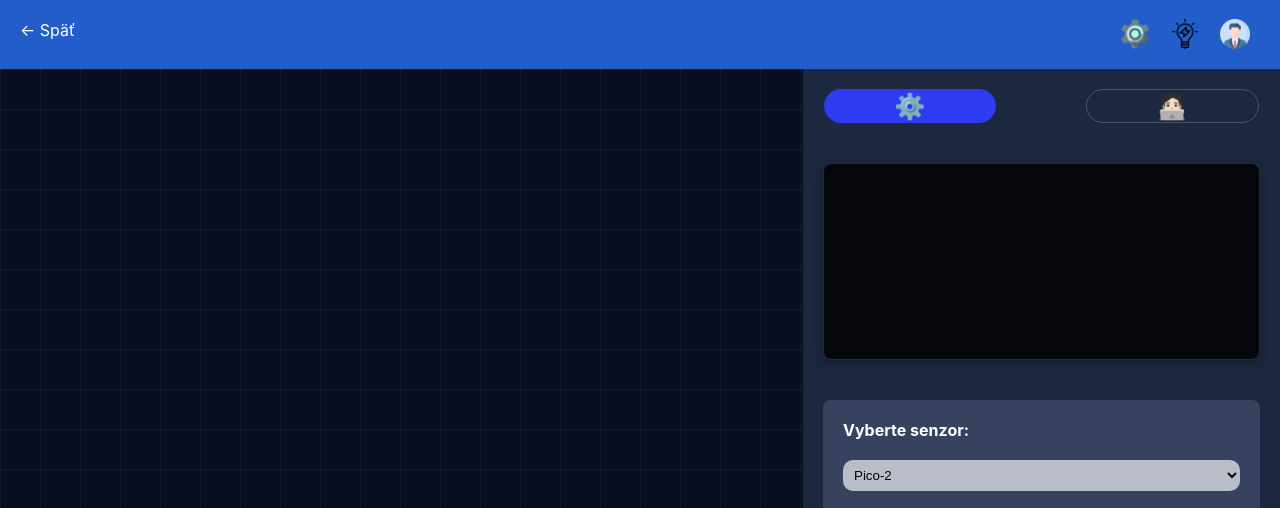
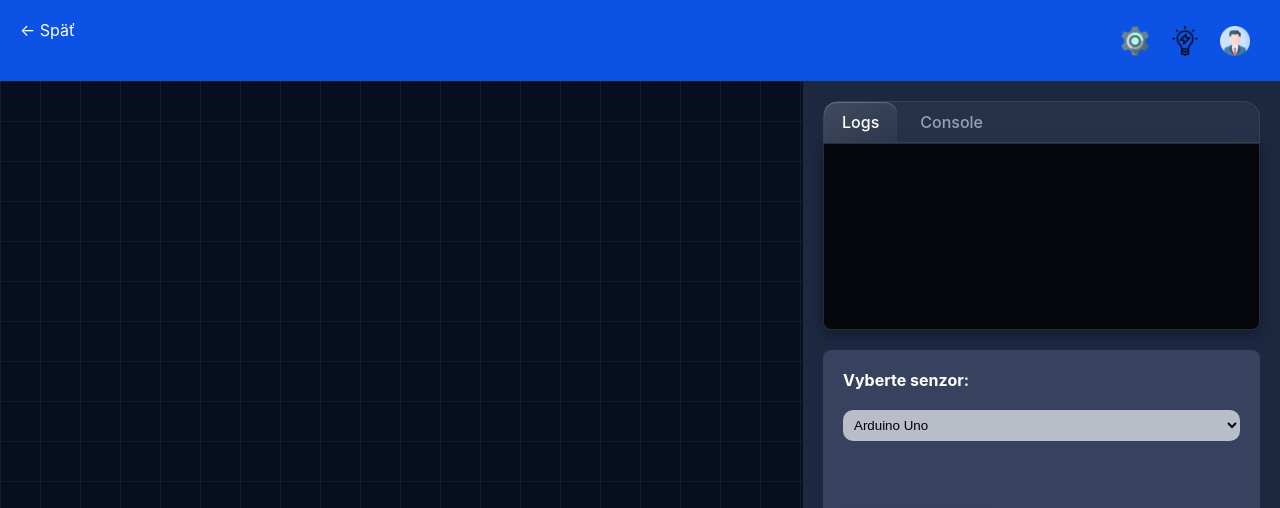
Before and after one commit to RealJarvis/soria-virtual-lab, a website: page lab/lab.html in a window 1280 px wide. Shown: the top 508 px of the page. Drawn offline with Linux system fonts and the light colour scheme.

Commit message:
improving the interface and making the cables sticky

```diff
--- a/lab/lab.css
+++ b/lab/lab.css
@@ -1,5 +1,5 @@
 body {
-    background-color: #0E1A2B;
+    background: #07152C;
     display: flex;
     flex-direction: column;
     margin: 0;
@@ -40,7 +40,7 @@ body {
     position: relative;
     padding-left: 30px;
     padding-right: 30px;
-    background-color: #225dc9;
+    background-color: #0c53e5;
     display: flex;
     flex: 0.5;
     justify-content: space-between;
@@ -131,17 +131,19 @@ body {
 #state-of {
     display: flex;
     flex-direction: column;
-    margin-top: 20px;
-    margin-bottom: 20px;
-    padding: 10px;
+
+    padding-left: 10px;
+    padding-right: 10px;
+    padding-bottom: 10px;
+
     background: rgba(0, 0, 0, 0.8);
     color: #f4f5f4;
     min-height: 175px;
     max-height: 175px;
     width: 415px;
-    border-radius: 8px;
+    border-radius: 0 0 8px 8px;
     /*border-radius: 23px 0 0 23px;*/
-    align-self: center;
+
     overflow-y: auto;
     overflow-x: hidden;
     border: 1px solid rgba(255,255,255,0.15);
@@ -209,11 +211,6 @@ body {
     color: white;
 }
 
-#interface-buttons {
-    display: flex;
-    gap: 90px;
-    justify-content: center;
-}
 
 #lab-control {
     display: flex;
@@ -226,30 +223,37 @@ body {
     cursor: pointer;
 }
 
-.icon-btn {
-    padding: 1px 70px;
-    border-radius: 25px;          /* pill shape */
-    cursor: pointer;
+
+#interface-buttons.tabs {
     display: flex;
-    align-items: center;
-    justify-content: center;
+    gap: 5px;
+    padding: 0 5px 0 0;
+    border-radius: 16px 16px 0 0;
 
-    /* default (inactive) look */
-    background: transparent;
-    border: 1px solid rgba(255,255,255,0.2);
+    background: rgba(255,255,255,0.05);
+    backdrop-filter: blur(10px);
+    border: 1px solid rgba(255,255,255,0.08);
 }
 
-.icon-btn.active {
-    background: #2e3bf0;        /* blue active background */
-    border: none;                 /* no border when active */
+.tab {
+    padding: 10px 18px;
+    border-radius: 12px 12px 0 0;
+    cursor: pointer;
+    transition: 0.2s;
+    font-weight: 500;
+    color: #94a3b8;
 }
 
-.icon-btn h1 {
-    font-size: 25px;
-    padding: 0;
-    margin: 0;
+.tab:hover {
+    background: rgba(255,255,255,0.05);
+}
 
+.tab.active {
+    color: white;
+    background: linear-gradient(145deg, rgba(255,255,255,0.12), rgba(255,255,255,0.03));
+    box-shadow: inset 0 1px 1px rgba(255,255,255,0.2);
 }
+
 /*custom menu for the right-click on the sensor picture*/
 #custom-menu {
     position: fixed;
@@ -276,8 +280,6 @@ body {
 
 .code-segment {
     display: none;             /* hidden initially */
-    margin-top: 20px;
-
     background: rgba(0, 0, 0, 0.8);
     backdrop-filter: blur(6px);
     align-self: center;
@@ -288,11 +290,10 @@ body {
     overflow-y: auto;
 }
 
-textarea {
+.code-segment textarea {
     resize: none;
-    margin: 10px;
-
-
+    border-radius: 0 0 8px 8px;
+    width: 415px;
 }
 
 
@@ -337,6 +338,7 @@ textarea {
     justify-content:center;
     border-radius: 15px;
     padding: 15px;
+    z-index: 1000;
 }
 
 .info-button {
--- a/lab/lab.html
+++ b/lab/lab.html
@@ -44,15 +44,21 @@
   <!-- Right: Controls -->
   <div class="interface">
     <!--Switch between the code and the settings for the sensors-->
-    <div id="interface-buttons">
-      <div class="icon-btn active" data-type="settings" onclick="switchMenu(this)"><h1>⚙️</h1></div>
-      <div class="icon-btn" data-type="code" onclick="switchMenu(this)"><h1>🧑🏻‍💻</h1></div>
+
+    <div class="tab-wrapper">
+      <div id="interface-buttons" class="tabs">
+        <div class="tab active" data-type="settings" onclick="switchMenu(this)">Logs</div>
+        <div class="tab" data-type="code" onclick="switchMenu(this)">Console</div>
+
+        <!-- CONTENT -->
+      </div>
+      <div id="state-of" class="settings-segment"></div>
+
+      <div class="code-segment">
+        <textarea class="code-segment" id="code" rows="5" cols="53"></textarea>
+        <script src="console.js"></script>
+      </div>
     </div>
-
-    <div id="state-of" class="settings-segment">
-
-    </div>
-
 
 
     <!--This is the custom menu for the right-click-->
@@ -80,10 +86,7 @@
     </select>
 -->
 
-    <div class="code-segment">
-      <textarea class="code-segment" id="code" rows="5" cols="53"></textarea>
-      <script src="console.js"></script>
-    </div>
+
     <!--logic for the connection is in lab.js file -->
     <!--adding the sensors script-->
     <script  src="lab.js"></script>
@@ -93,6 +96,7 @@
 
     <label class="settings-segment" for="sensor-select">Vyberte senzor:</label>
     <select class="settings-segment" id="sensor-select">
+      <option value="uno">Arduino Uno</option>
       <option value="pico-2">Pico-2</option>
       <option value="LM35">Analog LM35 Temperature Sensor</option>
       <option value="URM09">URM09 Ultrasonic Distance Sensor</option>
@@ -102,6 +106,7 @@
       <option value="potentiometer">Analog Slide Position</option>
       <option value="heater">Heating machine</option>
       <option value="magnet">Magnet</option>
+
     </select>
 
     <div id="lab-control">
--- a/lab/lab.js
+++ b/lab/lab.js
@@ -68,8 +68,8 @@ function addSensor() {
     sensor_entity.title = "Click on the sensor to drag it around";
     /*adding the shadow for the sensors to make it appear more realistic*/
 
-    if (document.getElementById('sensor-select').value === "pico-2") {
-        sensor_entity.width = 160;
+    if (document.getElementById('sensor-select').value === "uno"){
+        sensor_entity.width = 230;
     }else {
         sensor_entity.width = 120;
     }
@@ -220,12 +220,13 @@ document.addEventListener("mousemove", (e) => {
 
     draggedEl.style.left = Math.max(0, Math.min(x, rect.width - draggedEl.width / 2)) + "px";
     draggedEl.style.top = Math.max(0, Math.min(y, rect.height - draggedEl.height / 2)) + "px";
+    wires.forEach(w => w.updateLine());
 
 })
 
 /*Function used to switch through coding and environmental settings */
 function switchMenu(btn) {
-   const buttons = document.querySelectorAll('.icon-btn');
+   const buttons = document.querySelectorAll('.tab');
 
    buttons.forEach(b => {
        // if it's the same button, we make it active
--- a/theory/theory.css
+++ b/theory/theory.css
@@ -108,6 +108,8 @@ body {
     width: 200px;
     height: 50px;
     font-family: monospace;
+    transition: 0.3s;
+    box-shadow: 0 4px 12px rgba(0, 0, 0, 0.45);
 }
 
 .quiz-section button:hover {
```
Also changed, not shown: profile/profile.css (+7 -1 lines), media/icon/uno.png (added).
